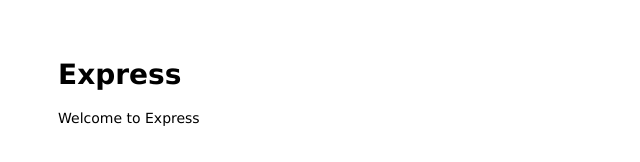
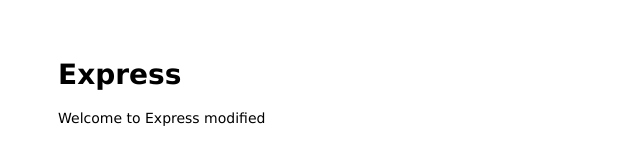
Before and after one commit to pandoralink/auto-deploy, a website: page public/index.html in a window 1280 px wide. Shown: the full height of the page, 0-640 px from the left. Drawn offline with Linux system fonts and the light colour scheme.

Commit message:
feat: 修改 index.html

```diff
--- a/public/index.html
+++ b/public/index.html
@@ -7,7 +7,7 @@
 
 <body>
   <h1>Express</h1>
-  <p>Welcome to Express</p>
+  <p>Welcome to Express modified</p>
 </body>
 
 </html>
```
